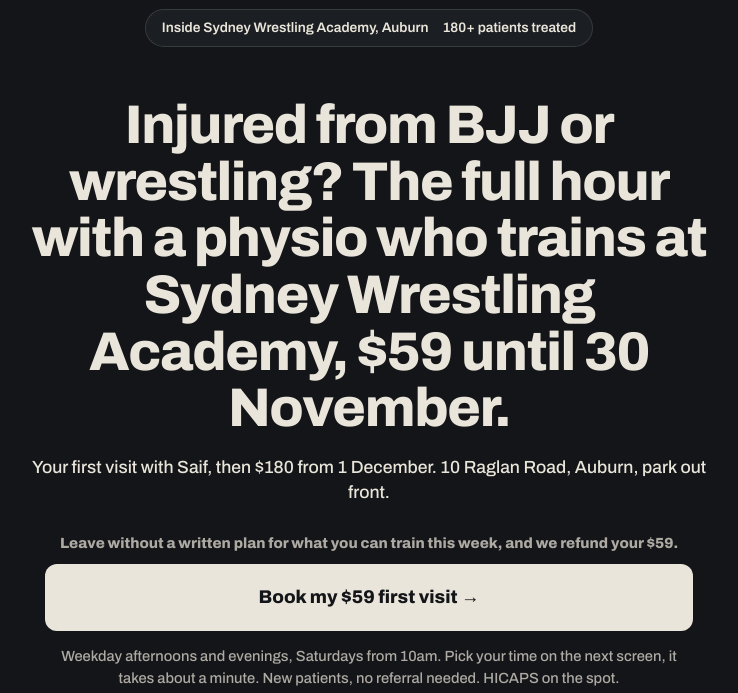
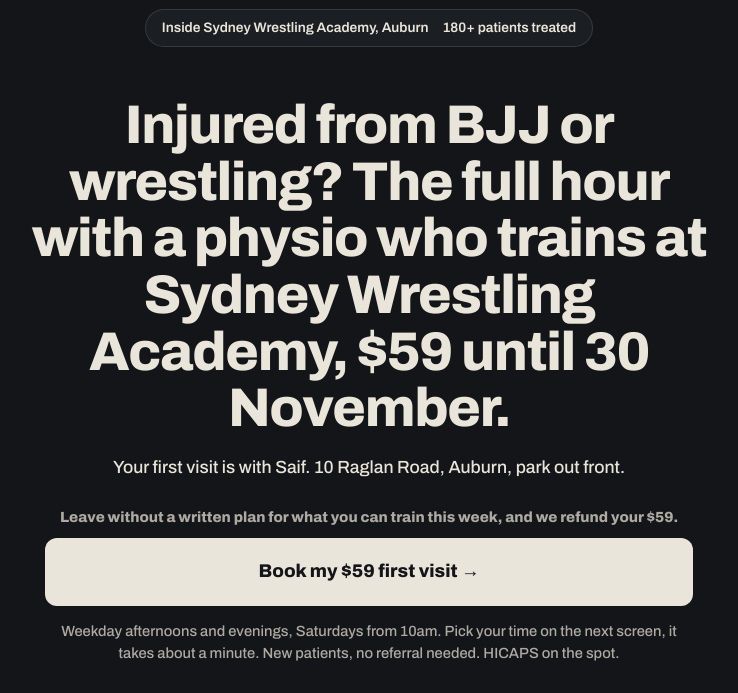
Before and after one commit to melihhaktan01-byte/fortisphysiology, a plain HTML site: page physio-check-b.html in a window 1280 px wide. Shown: the part 76-769 px from the top of the page, without its empty margins (271-1009 px from the left). Drawn offline with Linux system fonts and the light colour scheme.

Commit message:
physio-check: drop the 180 from 1 December clause from the hero line (Melih, 16 Nov)
Co-Authored-By: Claude <noreply@anthropic.com>

```diff
--- a/physio-check-b.html
+++ b/physio-check-b.html
@@ -78,7 +78,7 @@
   <div class="hero-wrap" id="book">
     <div class="wrap hero center">
       <h1>Injured from BJJ or wrestling? The full hour with a physio who trains at Sydney Wrestling Academy, $59 until 30 November.</h1>
-      <p class="sub">Your first visit with Saif, then $180 from 1 December. 10 Raglan Road, Auburn, park out front.</p>
+      <p class="sub">Your first visit is with Saif. 10 Raglan Road, Auburn, park out front.</p>
     </div>
   </div>
 
```
Also changed, not shown: physio-check.html (+1 -1 lines).
